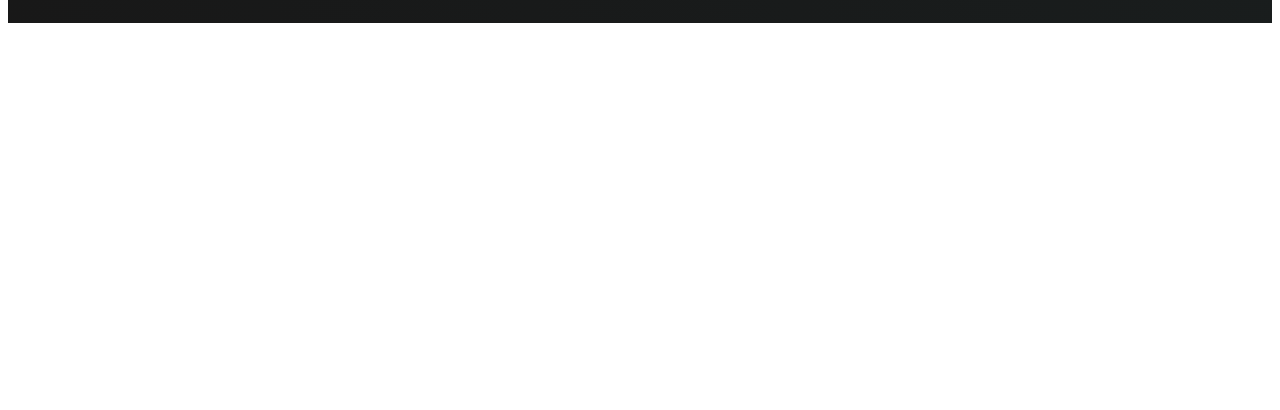
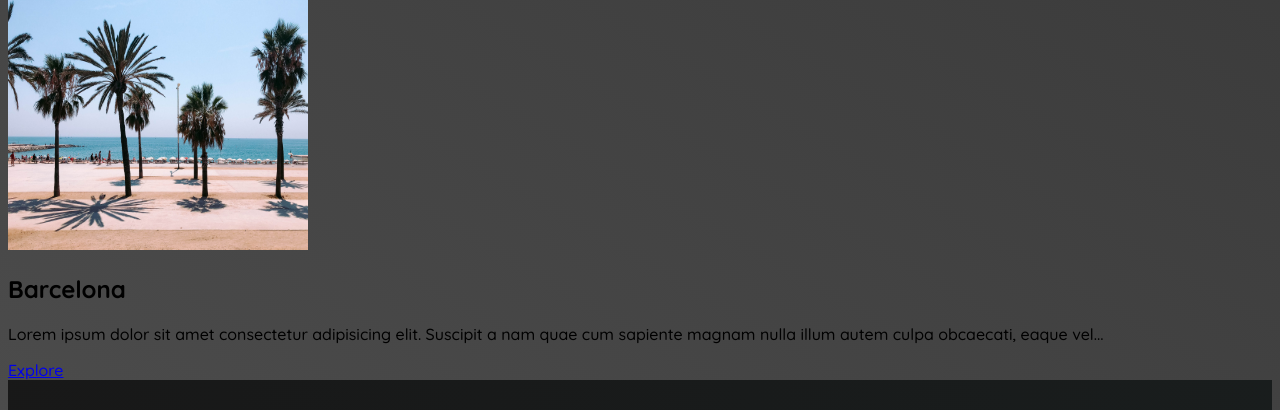
Before and after one commit to bharatbadyal/Travel_Goals, a plain HTML site: page places.html in a window 1280 px wide. Shown: the part 137-547 px from the top of the page. Drawn offline with Linux system fonts and the light colour scheme.

Commit message:
11 feb: basic structure of  palces page completed

```diff
--- a/places.css
+++ b/places.css
@@ -0,0 +1,12 @@
+body {
+  background: linear-gradient(30deg, rgb(77, 77, 77), rgb(58, 58, 58));
+}
+
+header {
+  position: static;
+}
+
+main li img {
+  width: 300px;
+  height: 280px;
+}
--- a/places.html
+++ b/places.html
@@ -4,8 +4,8 @@
     <meta charset="UTF-8" />
 
     <title>Travel Goals</title>
+    <link href="shared.css" rel="stylesheet" />
     <link href="places.css" rel="stylesheet" />
-    <link href="shared.css" rel="stylesheet" />
     <link rel="stylesheet" href="/places.html" />
     <link rel="preconnect" href="https://fonts.googleapis.com" />
     <link rel="preconnect" href="https://fonts.gstatic.com" crossorigin />
@@ -30,7 +30,24 @@
         </ul>
       </nav>
     </header>
-    <main></main>
+    <main>
+      <ul>
+        <li>
+          <img src="/images/places/barcelona.jpg" alt="City of Barcelona" />
+          <div class="" item-content>
+            <h2>Barcelona</h2>
+            <p>
+              Lorem ipsum dolor sit amet consectetur adipisicing elit. Suscipit
+              a nam quae cum sapiente magnam nulla illum autem culpa obcaecati,
+              eaque vel...
+            </p>
+          </div>
+          <div class="actions">
+            <a href="#">Explore</a>
+          </div>
+        </li>
+      </ul>
+    </main>
     <footer>
       <ul>
         <li>
```
